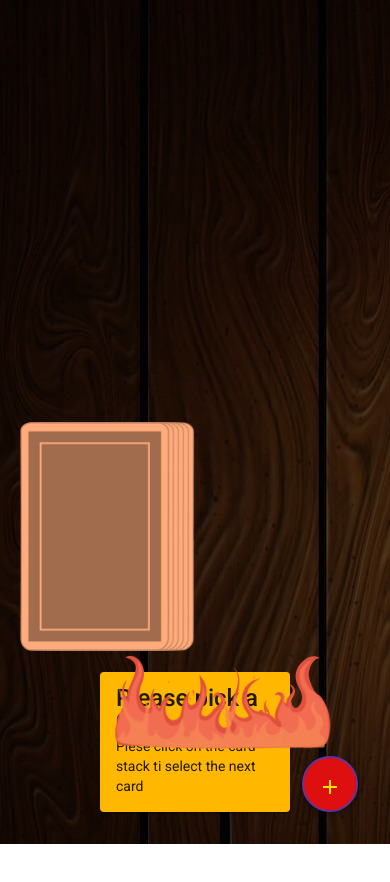
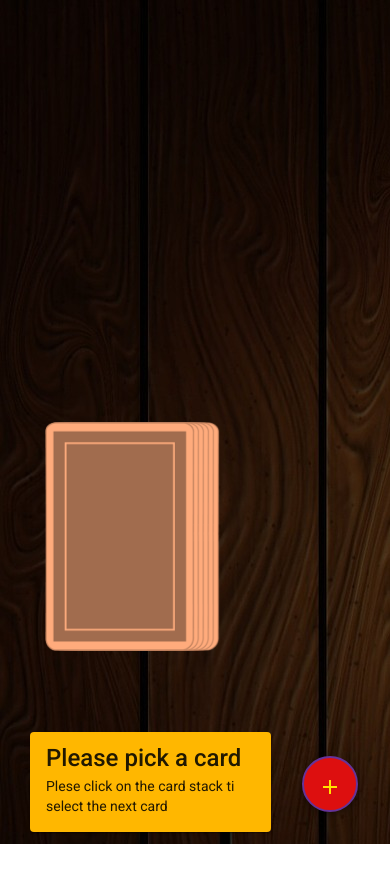
Before and after one commit to PiotrDylla/ringoffire, an Angular app: page /game in a window 390 px wide. Shown: the top 882 px of the page. Built offline with nearby package versions, Linux system fonts and the light colour scheme.

Commit message:
complete

```diff
--- a/src/app/fire/fire.component.scss
+++ b/src/app/fire/fire.component.scss
@@ -105,3 +105,9 @@ transform: translate(-10px, -40px) rotate(180deg);
 opacity: 0;
 }
 }
+
+@media only screen and (max-width: 900px) {
+    .mo-fire {
+        display: none;
+    }
+}
--- a/src/app/game-info/game-info.component.scss
+++ b/src/app/game-info/game-info.component.scss
@@ -1,3 +1,11 @@
 .info-container {
     background-color: rgb(255, 183, 0);
 }
+
+@media only screen and (max-width: 900px) {
+    .info-container {
+        bottom: -20px;
+        width: 110%;
+        left: -70px;
+    }
+}
--- a/src/app/game/game.component.scss
+++ b/src/app/game/game.component.scss
@@ -99,3 +99,21 @@
 
 
 }
+
+@media only screen and (max-width: 900px) {
+    .card-stack {
+        width: 50px;
+
+    }
+
+    .played-card {
+        top: 50px;
+        right: 150px;
+    }
+
+    .info-container {
+        background-color: aqua;
+    }
+
+
+}
--- a/src/app/start-screen/start-screen.component.scss
+++ b/src/app/start-screen/start-screen.component.scss
@@ -36,3 +36,14 @@ img {
 }
 
 }
+
+@media only screen and (max-width: 900px) {
+    .start-screen {
+
+        img {
+
+            height: 100%;
+        }
+    }
+
+}
```
Also changed, not shown: src/app/dialog-add-player/dialog-add-player.component.scss (line endings or trailing spaces), src/app/player/player.component.scss (line endings or trailing spaces), src/models/game.ts (line endings or trailing spaces).
